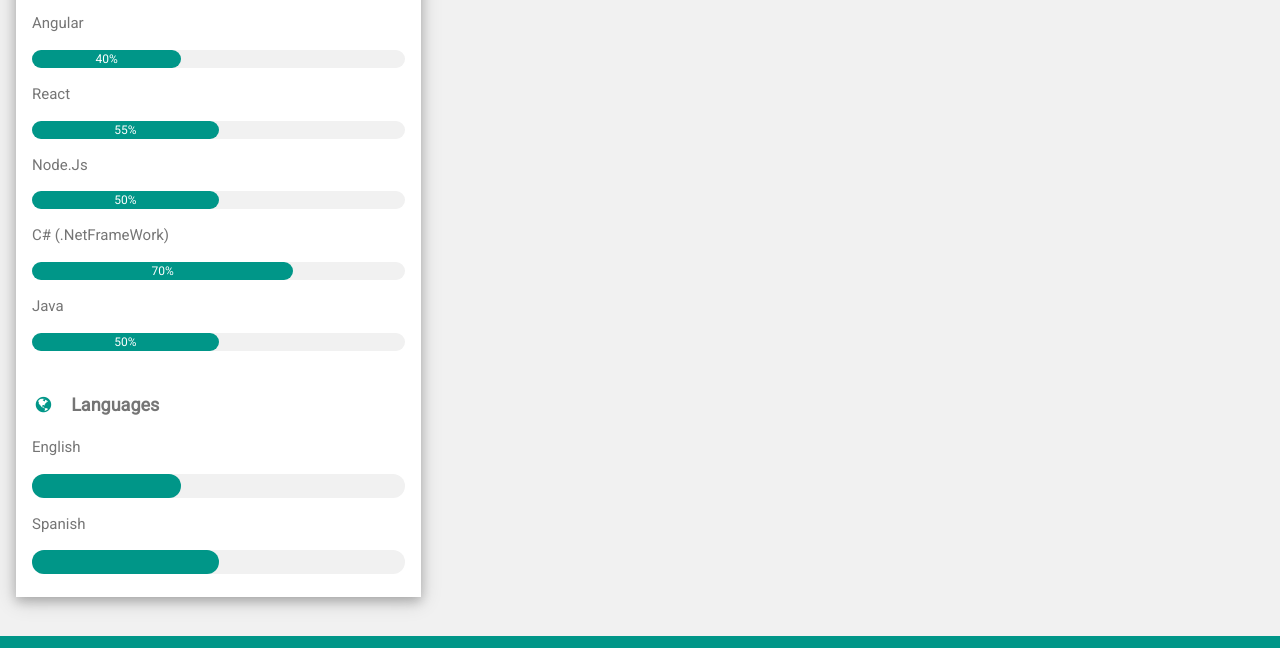
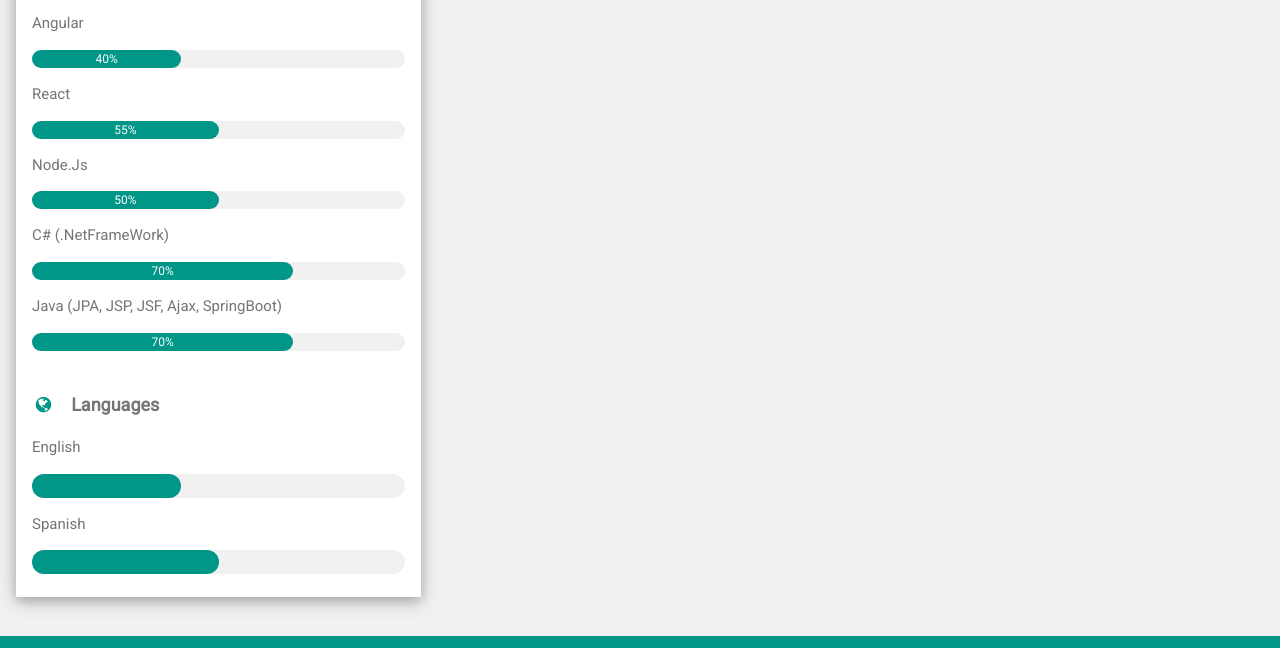
Before and after one commit to LuizFCabral/Curriculo, a plain HTML site: page index.html in a window 1280 px wide. Shown: the part 835-1483 px from the top of the page. Drawn offline with nearby package versions, Linux system fonts and the light colour scheme.

Commit message:
:sparkles: Altera os conhecimentos do Java

```diff
--- a/index.html
+++ b/index.html
@@ -137,13 +137,13 @@
 									70%
 								</div>
 							</div>
-							<p>Java</p>
+							<p>Java (JPA, JSP, JSF, Ajax, SpringBoot)</p>
 							<div class="w3-light-grey w3-round-xlarge w3-small">
 								<div
 									class="w3-container w3-center w3-round-xlarge w3-teal"
-									style="width: 50%"
+									style="width: 70%"
 								>
-									50%
+									70%
 								</div>
 							</div>
 							<br />
```
